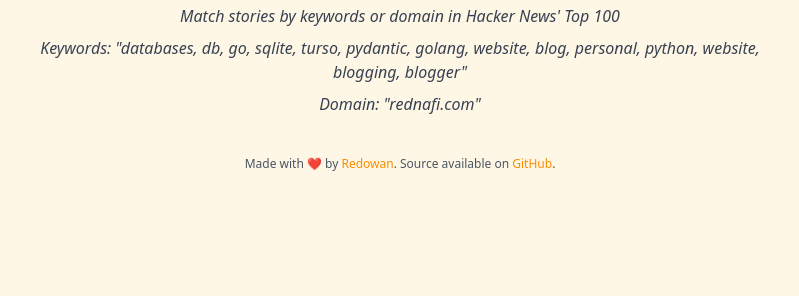
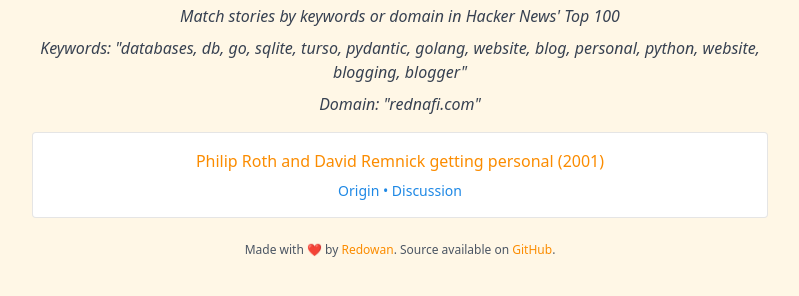
Before and after one commit to rednafi/hn-grep, a plain HTML site: page index.html in a window 1280 px wide. Shown: the part 56-352 px from the top of the page, without its empty margins (240-1039 px from the left). Drawn offline with nearby package versions, Linux system fonts and the light colour scheme.

Commit message:
Add index.html artifact

```diff
--- a/index.html
+++ b/index.html
@@ -48,6 +48,16 @@
 
         <section class="grid grid-cols-1 gap-2">
 
+            <div class="story card">
+                <h2 class="text-base font-medium text-material-orange mb-2 truncate">
+                    Philip Roth and David Remnick getting personal (2001)
+                </h2>
+                <p class="text-sm text-material-blue">
+                    <a href="https://salmagundi.skidmore.edu/articles/2001-philip-roth-david-remnick" target="_blank" class="hover:underline">Origin</a> •
+                    <a href="https://news.ycombinator.com/item?id=50492098" target="_blank" class="hover:underline">Discussion</a>
+                </p>
+            </div>
+
         </section>
 
 
```
